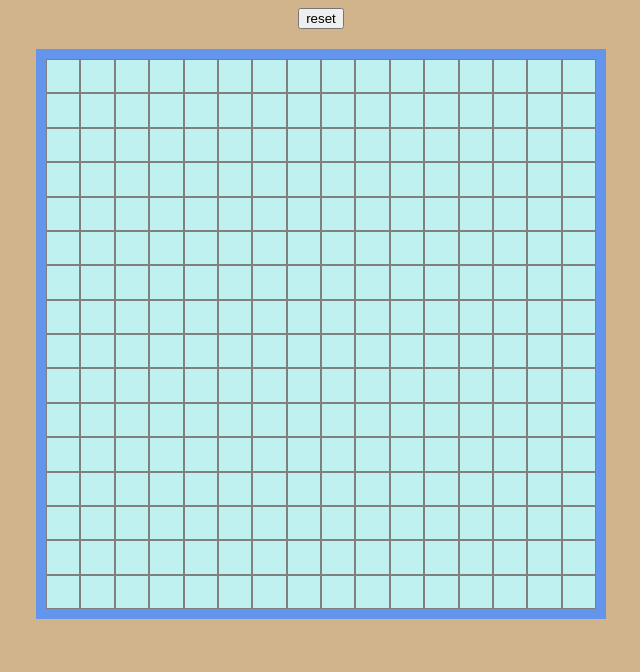
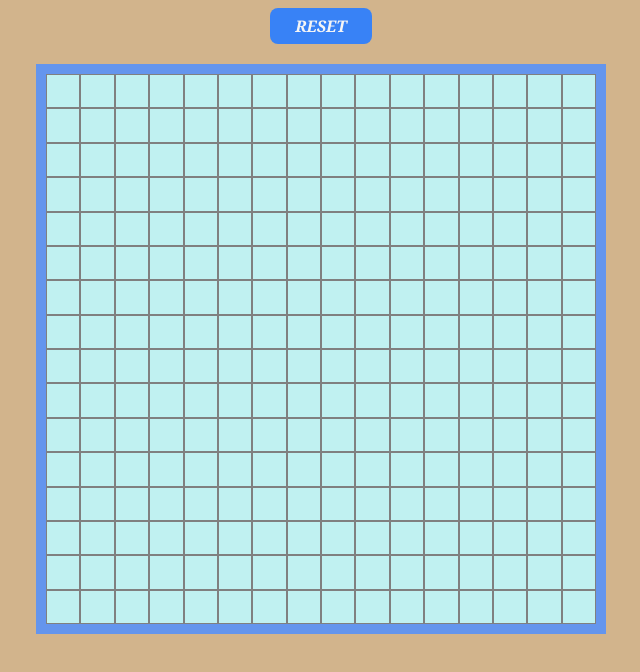
Before and after one commit to Jacob7Z/Etch-a-Sketch-TOP, a plain HTML site: page index.html in a window 1280 px wide. Shown: the whole page, without its empty margins (319-959 px from the left). Drawn offline with Linux system fonts and the light colour scheme.

Commit message:
add style to button

```diff
--- a/css/style.css
+++ b/css/style.css
@@ -31,5 +31,13 @@ body{
 }
 
 .btn{
-
+    background-color: #3882f6;
+    color: whitesmoke;
+    font-size: 16px;
+    border: #3882f6;
+    padding: 7px 25px 7px 25px;
+    border-radius: 8px;
+    font-style: italic;
+    font-weight: bold;
+    font-family: Georgia, 'Times New Roman', Times, serif;
 }
--- a/index.html
+++ b/index.html
@@ -10,7 +10,7 @@
 </head>
 <body>
 
-    <button class="btn">reset</button>
+    <button class="btn">RESET</button>
 
 </body>
 </html>
--- a/js/script.js
+++ b/js/script.js
@@ -65,6 +65,6 @@ function buttonClicked(){ //removes grid , creates new grid based on prompt retu
 
     let ho = document.querySelectorAll('.boxHo');
     let ve = document.querySelectorAll('.boxVe');
-    console.log('ho = ' + ho.length + ' ve = ' + ve.length);
+    console.log('ho = ' + ho.length + ' ve = ' + ve.length); // log how many horizontal and vertical divs
 }
 btn.addEventListener('click',buttonClicked);
```
